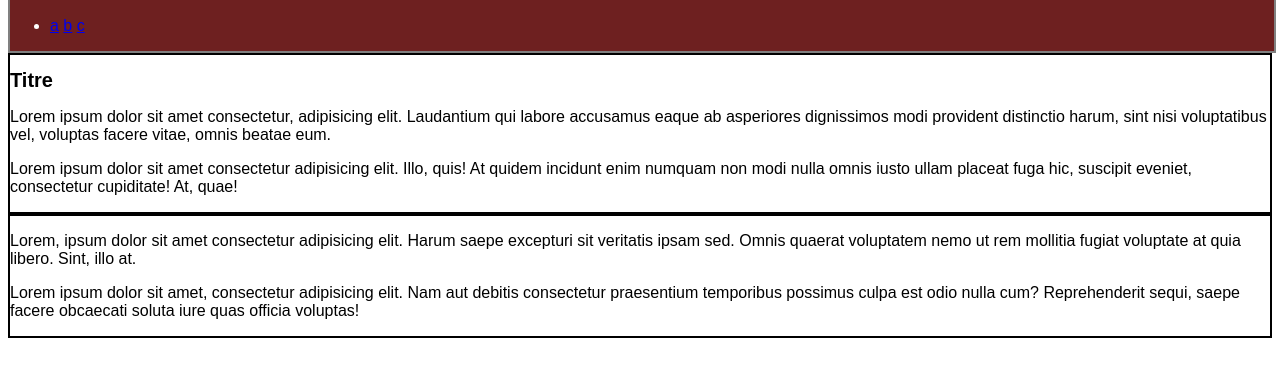
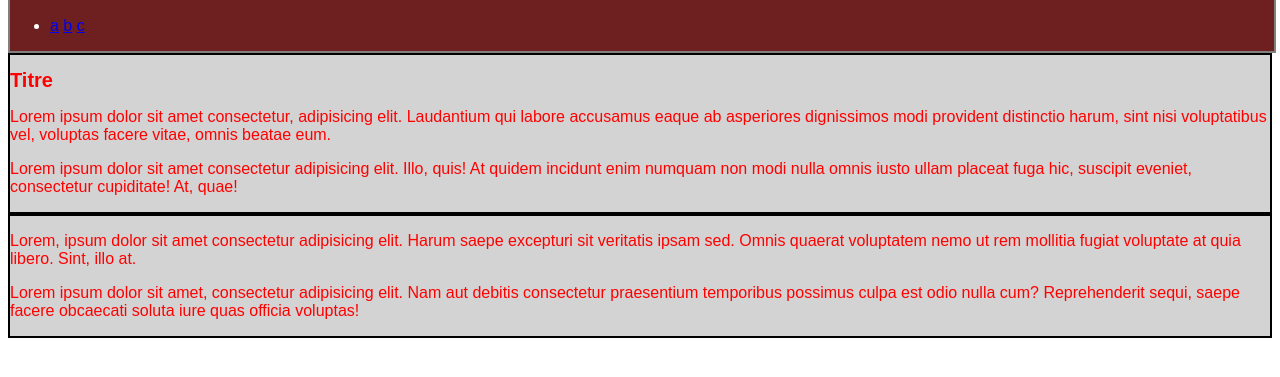
Before and after one commit to MateoGomezL/ex3, a plain HTML site: page index.html in a window 1280 px wide. Shown: the part 97-474 px from the top of the page. Drawn offline with Linux system fonts and the light colour scheme.

Commit message:
M - Une couleur de background pour le main et pour le footer

```diff
--- a/css/style.css
+++ b/css/style.css
@@ -9,6 +9,8 @@
 }
 main, footer{
     border: 2px solid black;
+    background-color: lightgrey;
+    color: red;
 }
 h1{
     font-family: Arial;
```
